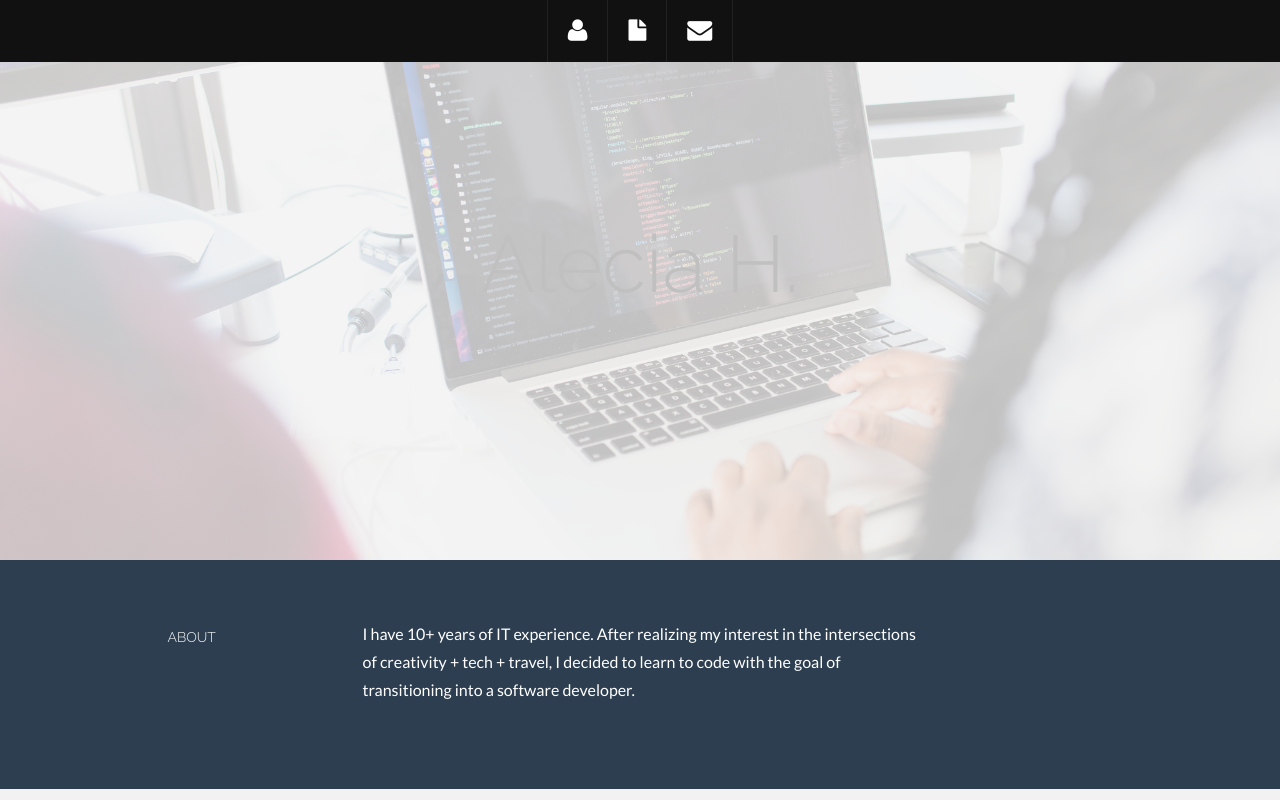
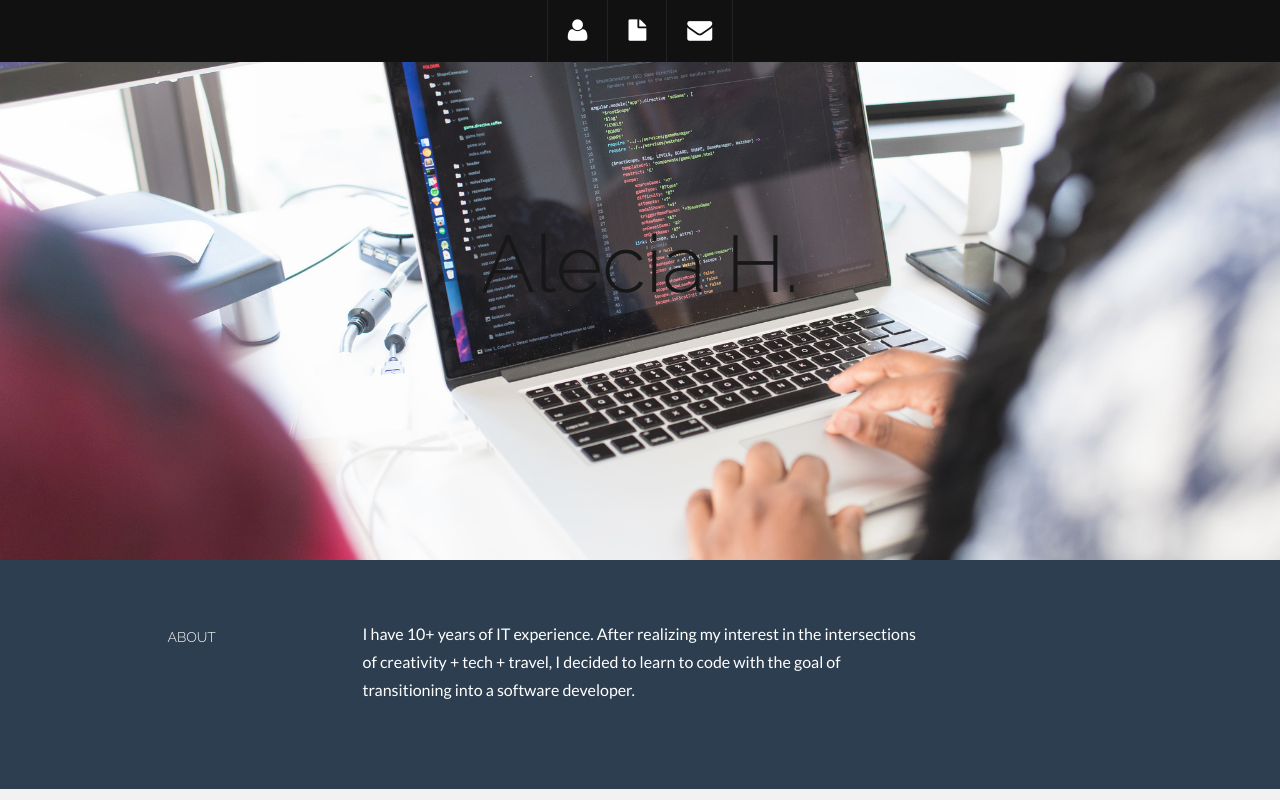
Before and after one commit to ale-cia/ale-cia.github.io, a plain HTML site: page index.html in a window 1280 px wide. Shown: the top 800 px of the page. Drawn offline with Linux system fonts and the light colour scheme.

Commit message:
Update main.css

```diff
--- a/kelvin/Theme/assets/css/main.css
+++ b/kelvin/Theme/assets/css/main.css
@@ -161,7 +161,7 @@ Wrap */
 	background-attachment: relative;
 	background-position: center center;
 	min-height: 500px;
-	opacity: 0.2;
+	opacity: 0.9;
 	width: 100%;
 
     -webkit-background-size: 100%;
```
